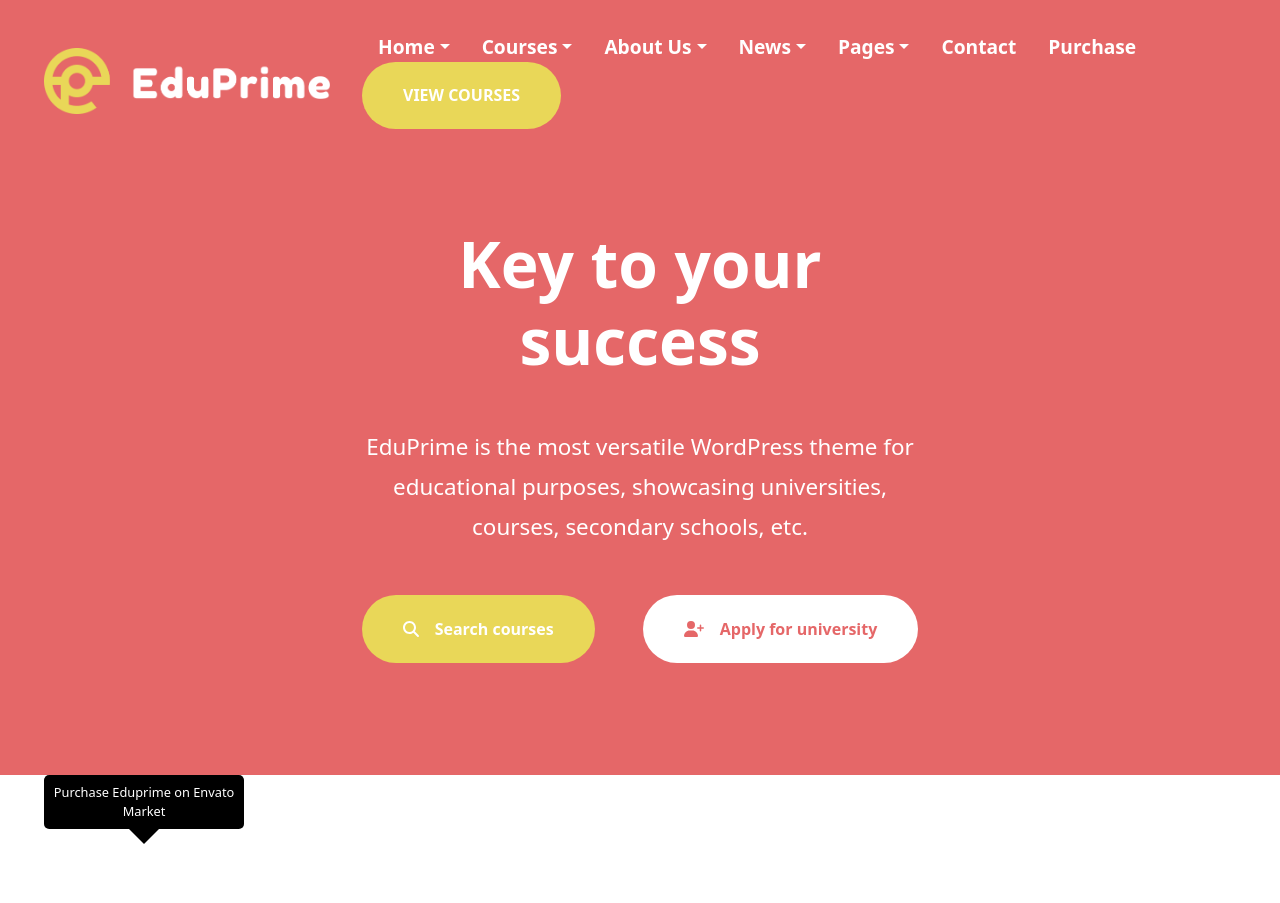
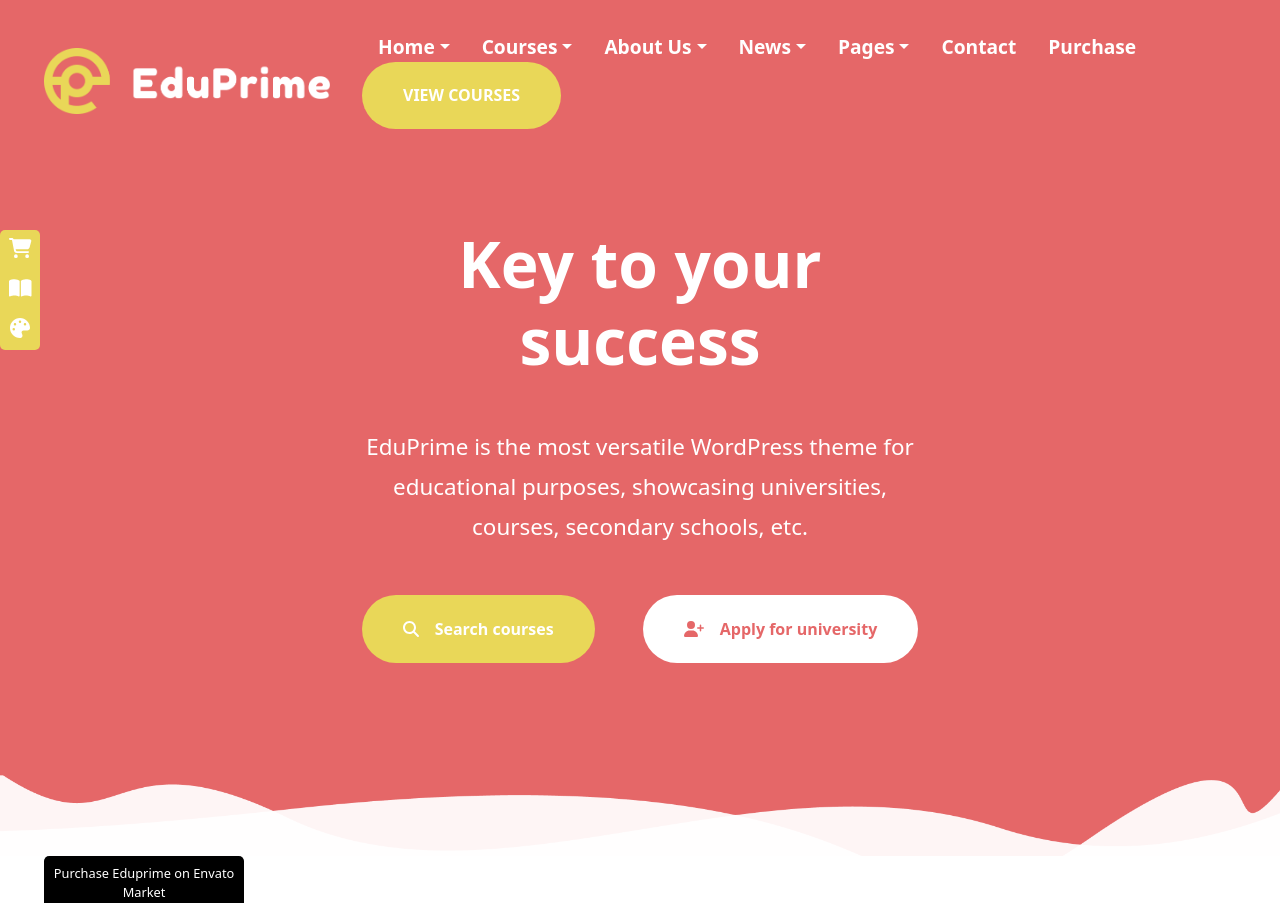
Before and after one commit to giuliaballestrero/proj-html-vuejs, a Vue app: page / in a window 1280 px wide. Shown: the top 903 px of the page. Built offline with nearby package versions, Linux system fonts and the light colour scheme.

Commit message:
Add waves and aside in header

```diff
--- a/src/components/HeaderApp.vue
+++ b/src/components/HeaderApp.vue
@@ -63,7 +63,14 @@ data() {
                <span>Apply for university</span>
             </button>
        </div>
-       <!--<img src="../assets/img/Wave-1.png" alt="wave" class="w-20">      -->
+       <aside class="sidebar">
+         <div class="d-flex flex-column">
+            <a href="#"><font-awesome-icon icon="fa-solid fa-cart-shopping" /></a>
+            <a href="#"><font-awesome-icon icon="fa-solid fa-book-open" /></a>
+            <a href="#"><font-awesome-icon icon="fa-solid fa-palette" /></a>
+         </div>
+       </aside>
+       <img src="../assets/img/Wave-1.png" alt="wave">
     </section>
 
 </template>
@@ -103,6 +110,27 @@ nav {
         }
 }
 
+.sidebar {
+    background-color: $vivid-bg-color-1;
+    width: 40px;
+    height: 120px;
+    border-radius: 5px;
+    position: absolute;
+    bottom: 450px;
+
+    a:hover {
+        color:$vivid-text-color-3;
+    }
+
+    .fa-cart-shopping,
+    .fa-book-open,
+    .fa-palette {
+        height: 20px;
+        padding: .5rem 0;
+    }
+
+}
+
 .header-top {
     background-color: $vivid-bg-color-3;
 
@@ -118,6 +146,7 @@ nav {
         background-color: $main-bg-color;
         color:$vivid-text-color-3;
     }
+
 }
 
 .header-bottom {
@@ -126,7 +155,8 @@ nav {
     color: $main-light-text-color;
 
     img {
-        object-position: bottom;
+        width: 100%;
+        object-position: center;
     }
 
     .text-wrapper {
--- a/src/components/MainApp.vue
+++ b/src/components/MainApp.vue
@@ -92,7 +92,7 @@ export default {
             </div>
         </div>
 
-        <!--<img src="../assets/svg/svg-0.svg" alt="">-->
+        <img src="../assets/svg/svg-0.svg" alt="wave">
 
     </section>
 
@@ -179,9 +179,9 @@ export default {
 
     </section>
 
-    <section> <!--last courses-->
+    <section> <!--latest courses-->
         <!--Latest Courses cards + 2 layout = inverted (Ex method + Variable Fee)-->
-        <!--<img src="../assets/svg/svg-1.svg" alt="">-->
+        <img src="../assets/svg/svg-1.svg" alt="wave">
         <div class="latest-courses">
             <div class="text-container">
                 <h2 class="pb-4">Latest Courses</h2>
--- a/src/main.js
+++ b/src/main.js
@@ -8,12 +8,12 @@ import { library } from '@fortawesome/fontawesome-svg-core'
 import { FontAwesomeIcon } from '@fortawesome/vue-fontawesome'
 
 /* import specific icons */
-import { faCalendarDays, faMagnifyingGlass, faPaperPlane, faPlus, faUser, faUserPlus } from '@fortawesome/free-solid-svg-icons'
-import { faEye, faMoneyBill1, } from '@fortawesome/free-regular-svg-icons'
+import { faBookOpen, faCalendarDays, faCartShopping, faMagnifyingGlass, faPalette, faPaperPlane, faPlus, faUser, faUserPlus } from '@fortawesome/free-solid-svg-icons'
+import { faEye, faMoneyBill1,} from '@fortawesome/free-regular-svg-icons'
 import { faFacebookF, faInstagram, faTwitter } from '@fortawesome/free-brands-svg-icons'
 
 /* add icons to the library */
-library.add(faMagnifyingGlass, faUserPlus, faCalendarDays, faPlus, faUser, faMoneyBill1, faEye, faPaperPlane, faFacebookF, faTwitter, faInstagram)
+library.add(faMagnifyingGlass, faUserPlus, faCalendarDays, faPlus, faUser, faMoneyBill1, faEye, faPaperPlane, faFacebookF, faTwitter, faInstagram, faCartShopping, faBookOpen, faPalette)
 
 createApp(App)
 .component('font-awesome-icon', FontAwesomeIcon)
```
Also changed, not shown: src/assets/svg/svg-0.svg, src/assets/svg/svg-1.svg.
